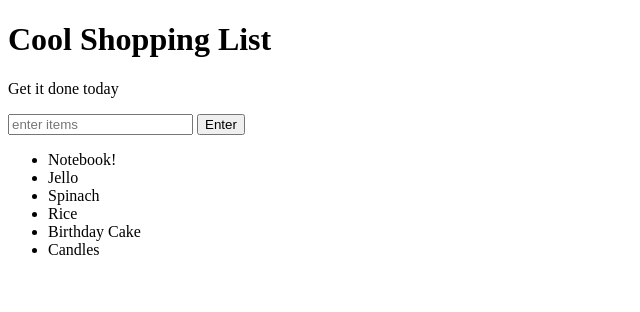
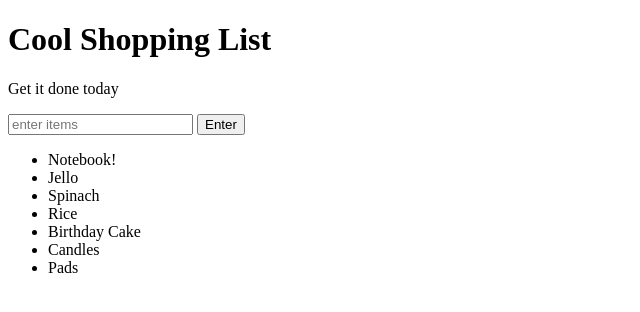
Before and after one commit to Blakit252/test-project, a plain HTML site: page index.html in a window 1280 px wide. Shown: the full height of the page, 0-640 px from the left. Drawn offline with Linux system fonts and the light colour scheme.

Commit message:
added a list item

```diff
--- a/index.html
+++ b/index.html
@@ -16,6 +16,7 @@
 		<li>Rice</li>
 		<li>Birthday Cake</li>
 		<li>Candles</li>
+		<li>Pads</li>
 	</ul>
 	<script type="text/javascript" src="script.js"></script>
 </body>
```
